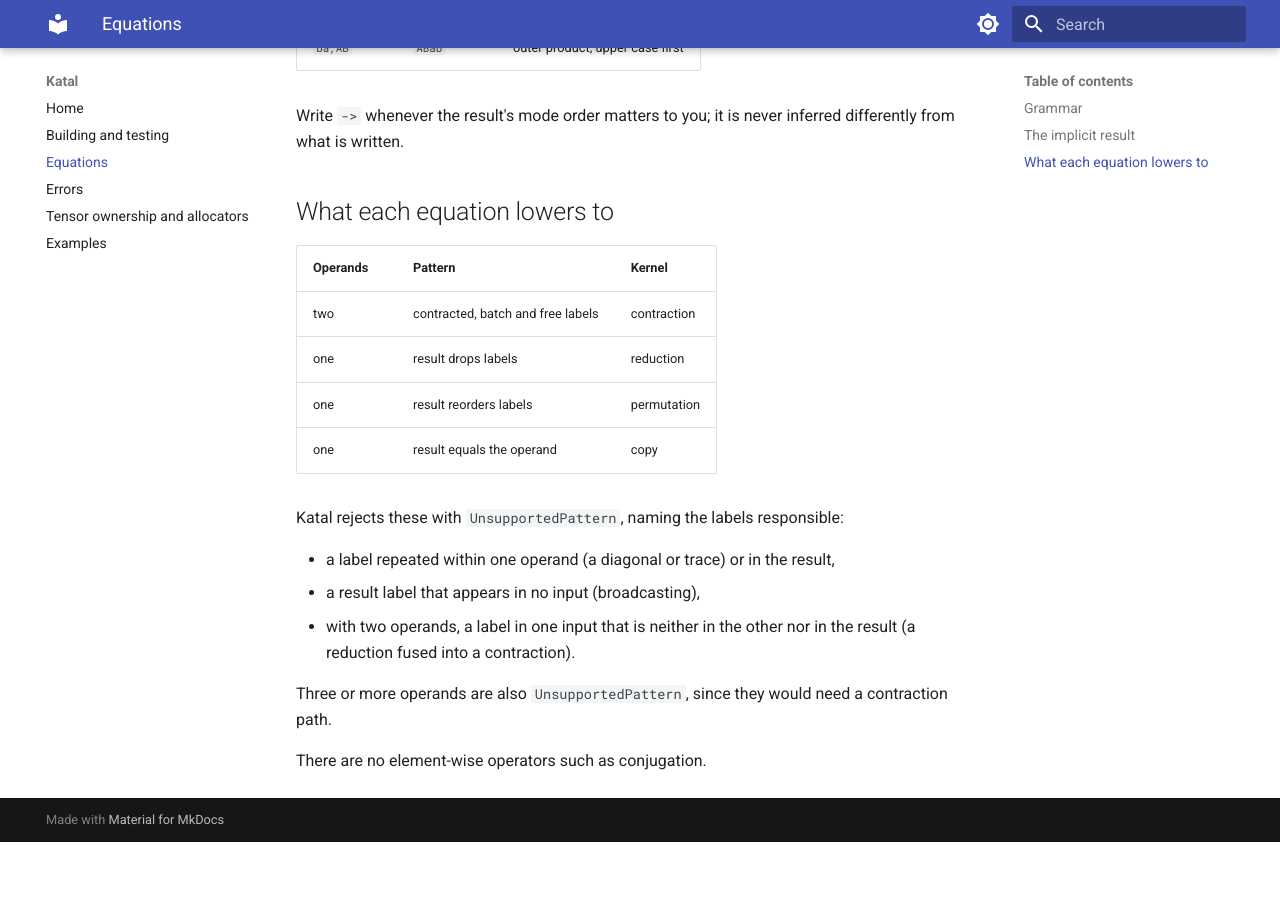
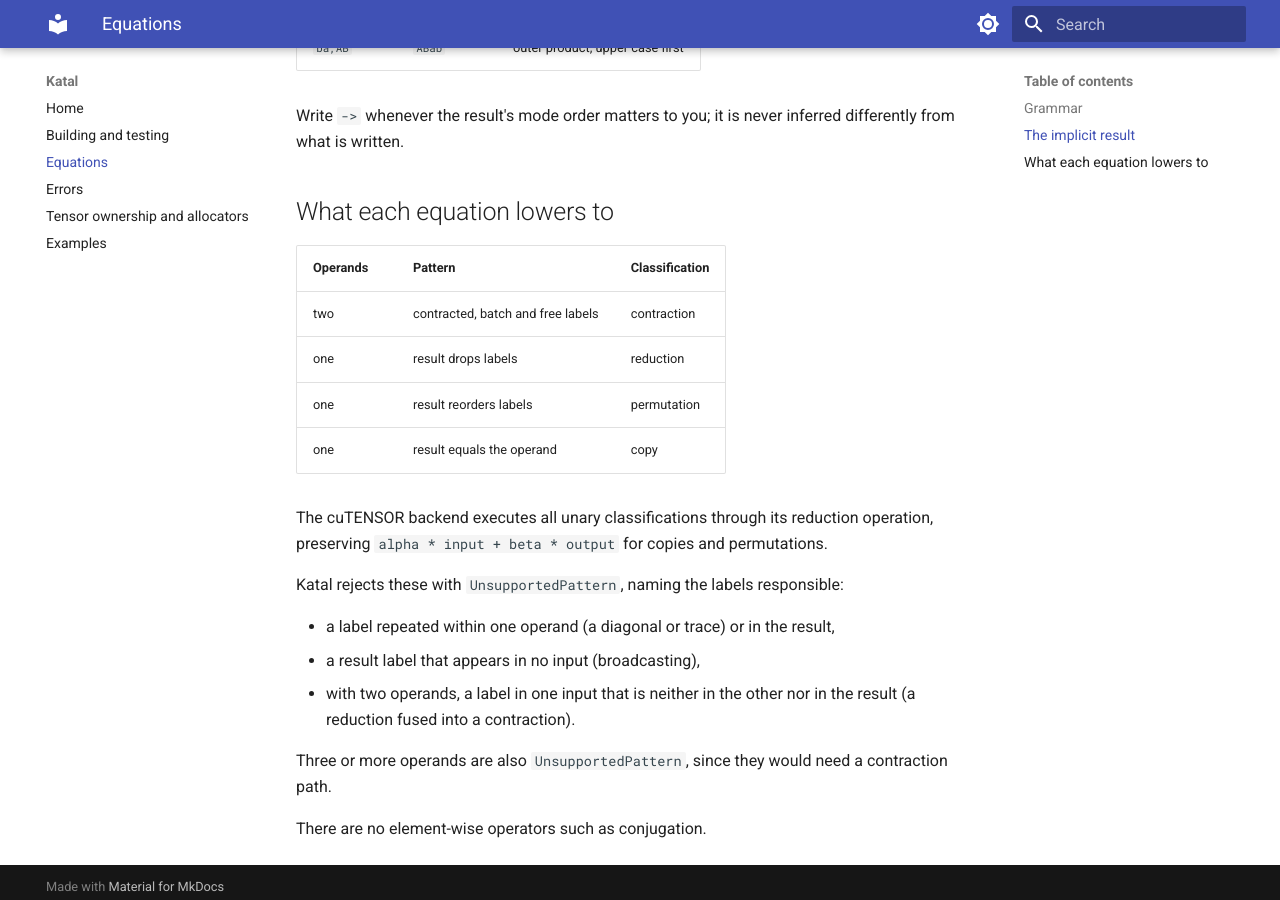
Before and after one commit to ajay-mk/Katal, an MkDocs documentation site: the page built from docs/equations.md, in a window 1280 px wide and 900 px high, scrolled down 840 px. Built offline with MkDocs 1.6.1 and Material for MkDocs 9.7.7, drawn with Linux system fonts in a browser that asks for light colours; before the commit the page ends 1682 px from its top, so only the background shows below that.

Commit message:
docs: distinguish unary classifications from backend operations

```diff
--- a/docs/equations.md
+++ b/docs/equations.md
@@ -33,12 +33,15 @@
 
 ## What each equation lowers to
 
-| Operands | Pattern                                   | Kernel        |
-|----------|-------------------------------------------|---------------|
+| Operands | Pattern                                   | Classification |
+|----------|-------------------------------------------|----------------|
 | two      | contracted, batch and free labels         | contraction   |
 | one      | result drops labels                       | reduction     |
 | one      | result reorders labels                    | permutation   |
 | one      | result equals the operand                 | copy          |
+
+The cuTENSOR backend executes all unary classifications through its reduction
+operation, preserving `alpha * input + beta * output` for copies and permutations.
 
 Katal rejects these with `UnsupportedPattern`, naming the labels responsible:
 
```
